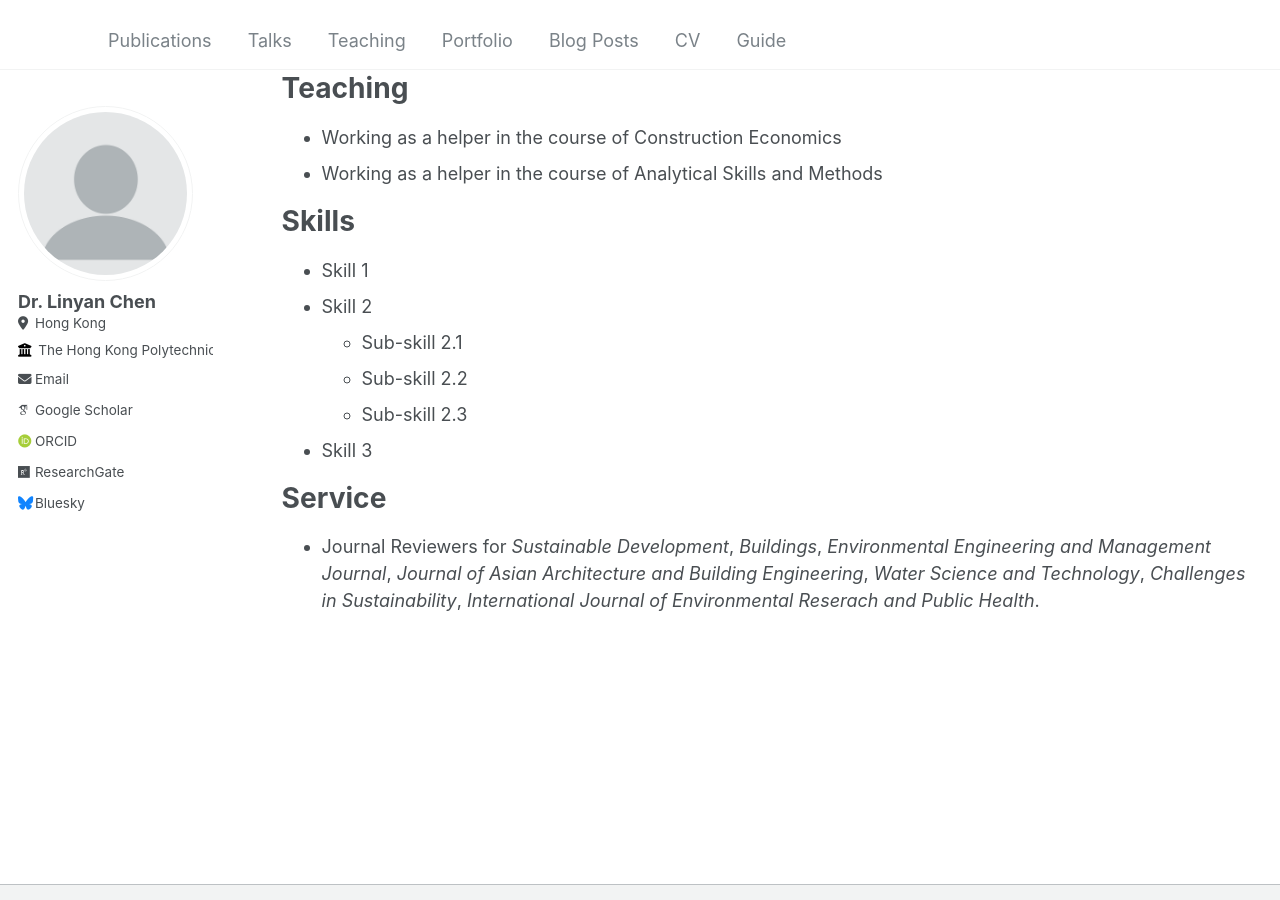
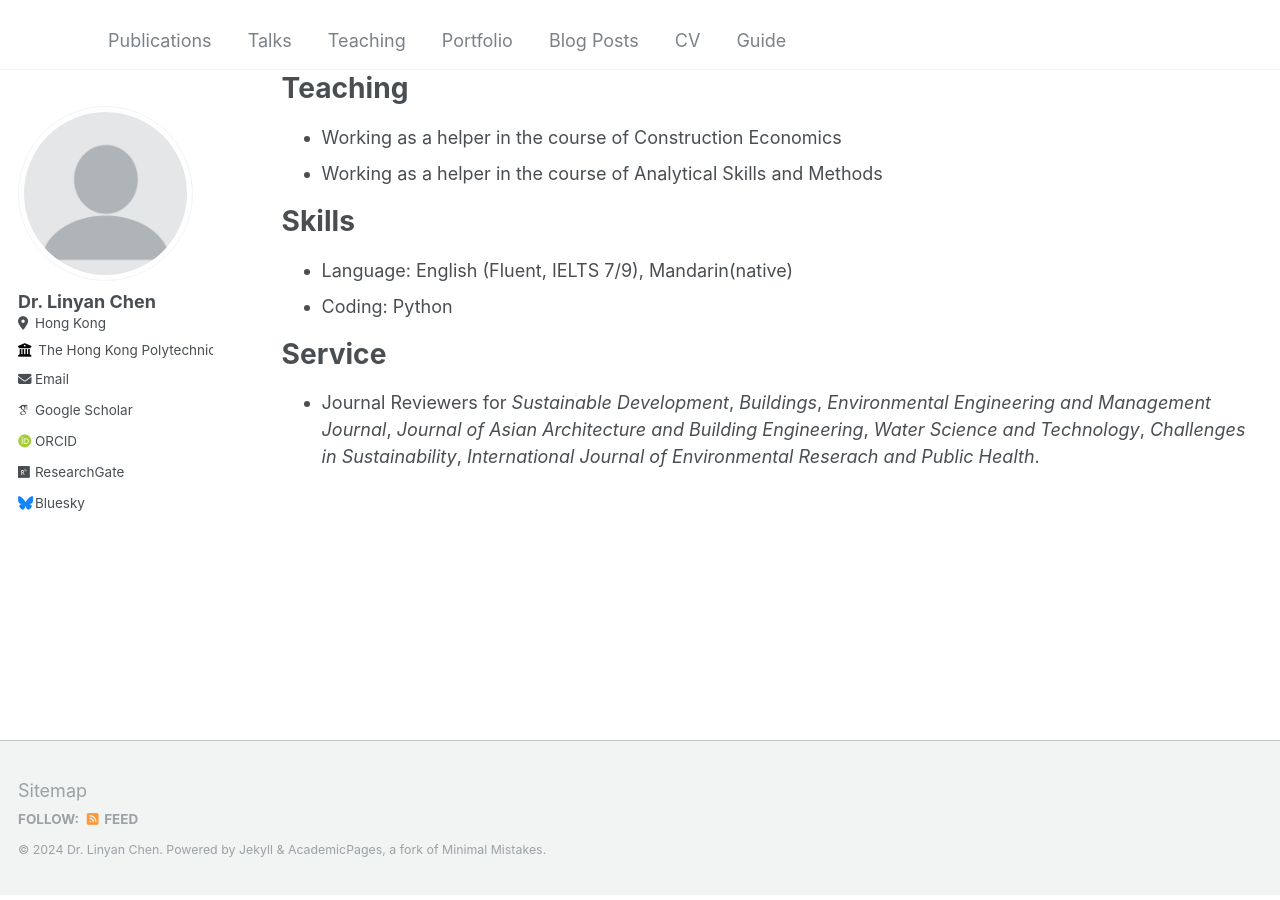
Before and after one commit to LynnChen1/LinyanChen, a Jekyll site: the page built from _pages/cv.md, in a window 1280 px wide and 900 px high, scrolled down 1374 px. Built offline with Jekyll 4.4.1, drawn with Linux system fonts in a browser that asks for light colours; some web fonts are replaced.

Commit message:
Update cv.md

```diff
--- a/_pages/cv.md
+++ b/_pages/cv.md
@@ -55,12 +55,9 @@ Teaching
 
 Skills
 ======
-* Skill 1
-* Skill 2
-  * Sub-skill 2.1
-  * Sub-skill 2.2
-  * Sub-skill 2.3
-* Skill 3
+* Language: English (Fluent, IELTS 7/9), Mandarin(native)
+* Coding: Python
+
 
 
 Service
```
